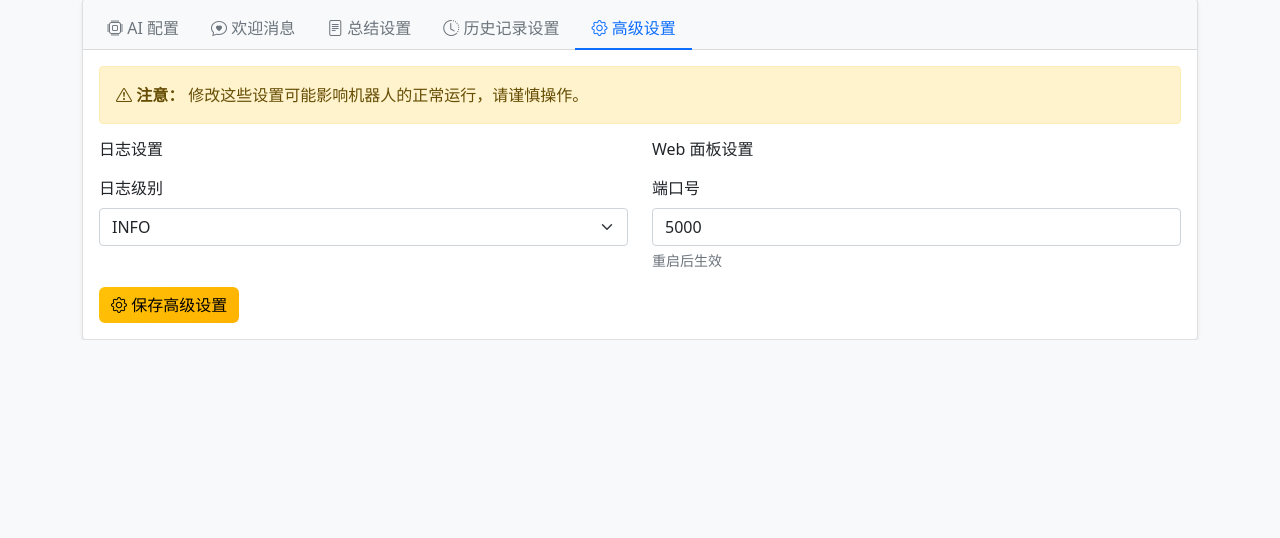
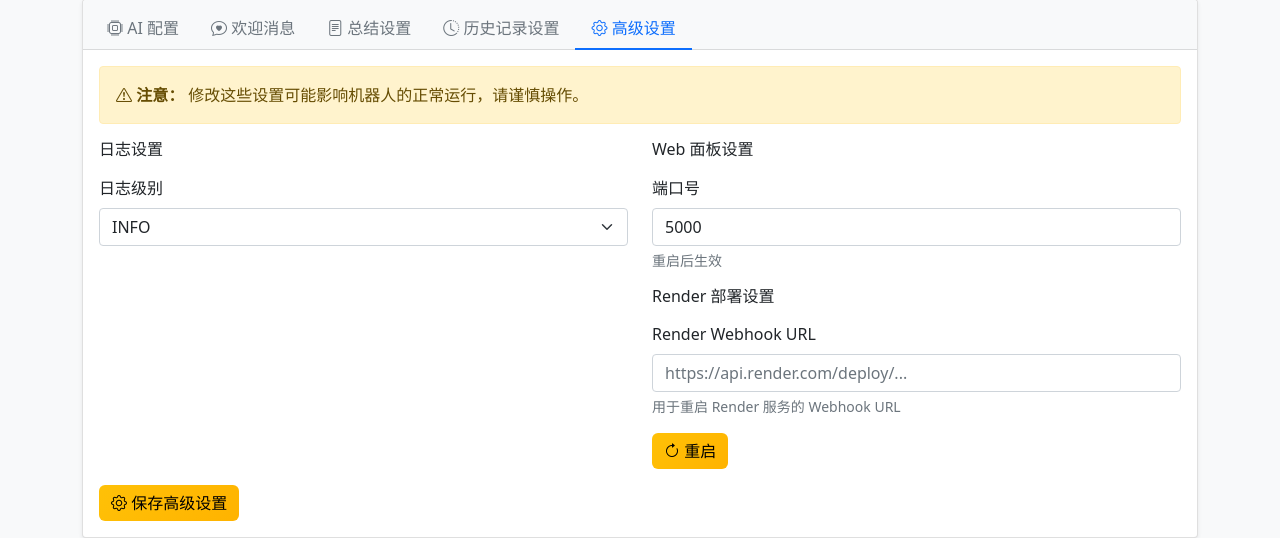
Before and after one commit to snailyp/snaily_ai_bot, a Flask app: page / in a window 1280 px wide, after a click on "高级设置". Shown: the part 473-1011 px from the top of the page. Before the commit the page ends 813 px from the top, so only its background shows below. Run offline with Flask 3, Linux system fonts and the light colour scheme; the visitor is signed in with stand-in values (Sample User, id 1); some libraries are stand-ins or nearby versions.

Commit message:
feat(bot,webapp): 添加欢迎消息自动删除和Render重启功能
- 新增欢迎消息延时删除功能，支持配置删除延迟时间
- 添加Render Webhook URL配置项用于远程重启服务
- 在Web管理界面增加Render服务重启按钮
- 优化欢迎消息处理逻辑，支持后台异步删除任务

```diff
--- a/config/settings.py
+++ b/config/settings.py
@@ -185,6 +185,9 @@ class ConfigManager:
                             "WELCOME_MESSAGE",
                             "欢迎 {user_name} 加入群聊！🎉\n\n我是群助手机器人，可以帮助您：\n• 💬 智能对话 - 使用 /chat 开始对话\n• 🎨 AI绘画 - 使用 /draw 创作图片\n• 🔍 联网搜索 - 使用 /search 搜索信息\n• 📝 群聊总结 - 定时总结群聊内容\n\n输入 /help 查看更多功能！",
                         ).replace("\\n", "\n"),
+                        "delete_delay": int(
+                            os.getenv("WELCOME_MSG_DELETE_DELAY", "60")
+                        ),
                     },
                     "auto_summary": {
                         "enabled": os.getenv("AUTO_SUMMARY_ENABLED", "true").lower()
@@ -247,6 +250,7 @@ class ConfigManager:
                     "secret_key": self._get_secret_key(),
                     "username": os.getenv("WEB_USERNAME", ""),
                     "password": os.getenv("WEB_PASSWORD", ""),
+                    "render_webhook_url": os.getenv("RENDER_WEBHOOK_URL", ""),
                 },
                 "logging": {
                     "level": os.getenv("LOGGING_LEVEL", "INFO"),
--- a/webapp/app.py
+++ b/webapp/app.py
@@ -110,6 +110,9 @@ def index():
             "logging": config_manager.get("logging", {}),
         }
 
+        # 获取 Render Webhook URL
+        render_webhook_url = config_manager.get("webapp.render_webhook_url", "")
+
         # 获取聊天模型列表和当前模型
         ai_config = config_manager.get_ai_config()
         openai_configs = ai_config.get("openai_configs", [{}])
@@ -136,6 +139,7 @@ def index():
             config=config,
             chat_models=chat_models,
             current_chat_model=current_chat_model,
+            render_webhook_url=render_webhook_url,
         )
 
     except Exception as e:
--- a/webapp/static/script.js
+++ b/webapp/static/script.js
@@ -329,6 +329,12 @@ class BotControlPanel {
         if (removeConfigBtn) {
             removeConfigBtn.addEventListener('click', () => this.removeOpenAIConfig());
         }
+
+        // Render 重启按钮
+        const restartBtn = document.getElementById('restart-button');
+        if (restartBtn) {
+            restartBtn.addEventListener('click', () => this.restartRenderService());
+        }
     }
 
     // 设置表单处理器
@@ -537,7 +543,8 @@ class BotControlPanel {
         try {
             const configData = {
                 'logging.level': document.getElementById('log-level').value,
-                'webapp.port': parseInt(document.getElementById('webapp-port').value)
+                'webapp.port': parseInt(document.getElementById('webapp-port').value),
+                'webapp.render_webhook_url': document.getElementById('render-webhook-url').value.trim()
             };
 
             await this.updateConfig(configData);
@@ -766,6 +773,42 @@ populateChatModelSelect() {
     const currentModel = window.current_chat_model || 'gpt-3.5-turbo';
     chatModelSelect.value = currentModel;
 }
+
+// Render 服务重启功能
+async restartRenderService() {
+    const webhookUrl = document.getElementById('render-webhook-url').value.trim();
+    const button = document.getElementById('restart-button');
+
+    // 检查 URL 是否为空
+    if (!webhookUrl) {
+        this.showNotification('请先配置 Render Webhook URL', 'warning');
+        return;
+    }
+
+    // 设置按钮加载状态
+    this.setButtonLoading(button, true);
+    const originalText = button.innerHTML;
+    button.innerHTML = '<i class="bi bi-arrow-clockwise"></i> 重启中...';
+
+    try {
+        const response = await fetch(webhookUrl, {
+            method: 'GET',
+            mode: 'no-cors' // 避免 CORS 问题
+        });
+
+        // 由于使用了 no-cors 模式，我们无法检查响应状态
+        // 但如果没有抛出异常，说明请求已发送
+        this.showNotification('重启请求已发送', 'success');
+
+    } catch (error) {
+        console.error('重启请求失败:', error);
+        this.showNotification('重启失败: ' + error.message, 'error');
+    } finally {
+        // 恢复按钮状态
+        this.setButtonLoading(button, false);
+        button.innerHTML = originalText;
+    }
+}
 }
 
 // 页面加载完成后初始化
--- a/webapp/templates/index.html
+++ b/webapp/templates/index.html
@@ -406,6 +406,17 @@
                                                 <input type="number" class="form-control" id="webapp-port" min="1000" max="65535" value="5000">
                                                 <div class="form-text">重启后生效</div>
                                             </div>
+                                            <h6 class="mb-3">Render 部署设置</h6>
+                                            <div class="mb-3">
+                                                <label for="render-webhook-url" class="form-label">Render Webhook URL</label>
+                                                <input type="url" class="form-control" id="render-webhook-url" value="{{ render_webhook_url }}" placeholder="https://api.render.com/deploy/...">
+                                                <div class="form-text">用于重启 Render 服务的 Webhook URL</div>
+                                            </div>
+                                            <div class="mb-3">
+                                                <button type="button" class="btn btn-warning" id="restart-button">
+                                                    <i class="bi bi-arrow-clockwise"></i> 重启
+                                                </button>
+                                            </div>
                                         </div>
                                     </div>
                                     <button type="submit" class="btn btn-warning">
```
Also changed, not shown: bot/handlers/welcome.py (+27 -1 lines), 1 other file.
